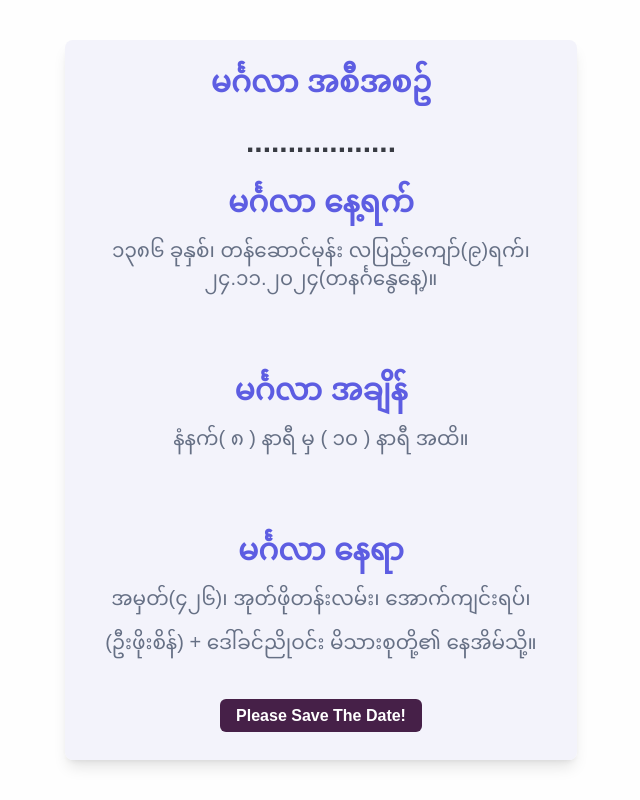
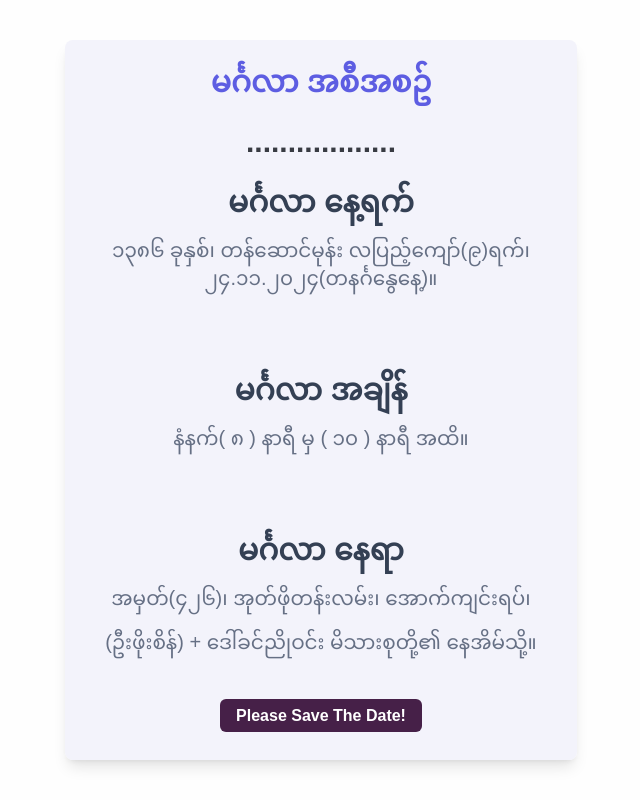
Before and after one commit to AungNaingPhyo2006/aanda, a Next.js app: page /plan in a window 1280 px wide. Shown: the whole page, without its empty margins (319-959 px from the left). Built offline with nearby package versions, Linux system fonts and the light colour scheme.

Commit message:
Update page.tsx

```diff
--- a/app/plan/page.tsx
+++ b/app/plan/page.tsx
@@ -10,17 +10,17 @@ export default function Plan() {
       {/* Scrollable Content */}
       {/* Wedding Plan Details */}
       <div className="text-center space-y-4 mt-6">
-          <p className="text-base sm:text-lg md:text-xl lg:text-2xl xl:text-3xl font-bold   text-[#5D5DE2]">
+          <p className="text-base sm:text-lg md:text-xl lg:text-2xl xl:text-3xl font-bold   text-[#344054]">
           မင်္ဂလာ နေ့ရက်
           </p>
           <p className="sm:text-lg md:text-xl lg:text-xl xl:text-xl text-[#667085]">၁၃၈၆ ခုနှစ်၊ တန်ဆောင်မုန်း လပြည့်ကျော်(၉)ရက်၊ ၂၄.၁၁.၂၀၂၄(တနင်္ဂနွေနေ့)။<br/></p>
           <div className='h-12'/>
-          <p className="text-base sm:text-lg md:text-xl lg:text-2xl xl:text-3xl font-bold    text-[#5D5DE2]">
+          <p className="text-base sm:text-lg md:text-xl lg:text-2xl xl:text-3xl font-bold    text-[#344054]">
           မင်္ဂလာ အချိန်
           </p>
           <p className="sm:text-lg md:text-xl lg:text-xl xl:text-xl text-[#667085]">နံနက်( ၈ ) နာရီ မှ ( ၁၀ ) နာရီ အထိ။<br/></p>
           <div className='h-12'/>
-          <p className="text-base sm:text-lg md:text-xl lg:text-2xl xl:text-3xl font-bold   text-[#5D5DE2]">
+          <p className="text-base sm:text-lg md:text-xl lg:text-2xl xl:text-3xl font-bold    text-[#344054]">
           မင်္ဂလာ နေရာ
           </p>
           <p className="sm:text-lg md:text-xl lg:text-xl xl:text-xl text-[#667085]">အမှတ်(၄၂၆)၊ အုတ်ဖိုတန်းလမ်း၊ အောက်ကျင်းရပ်၊</p>
```
